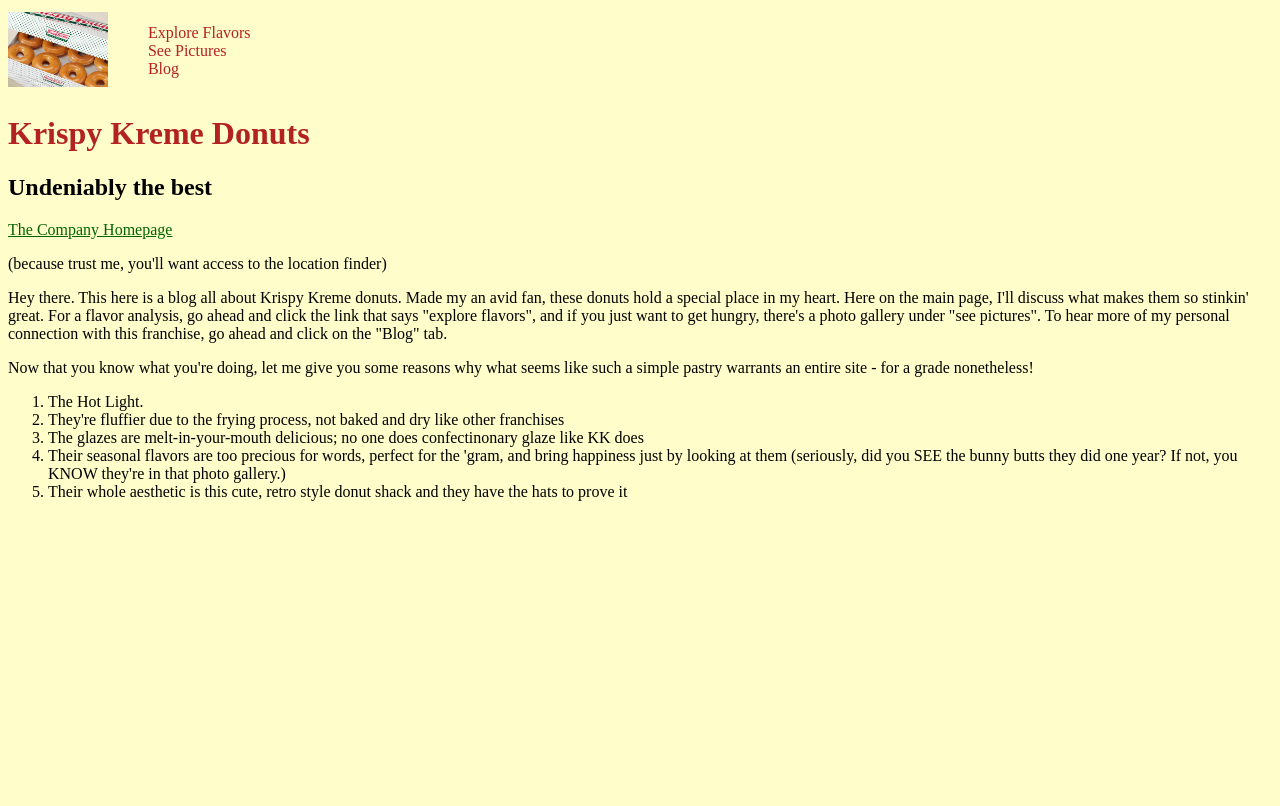
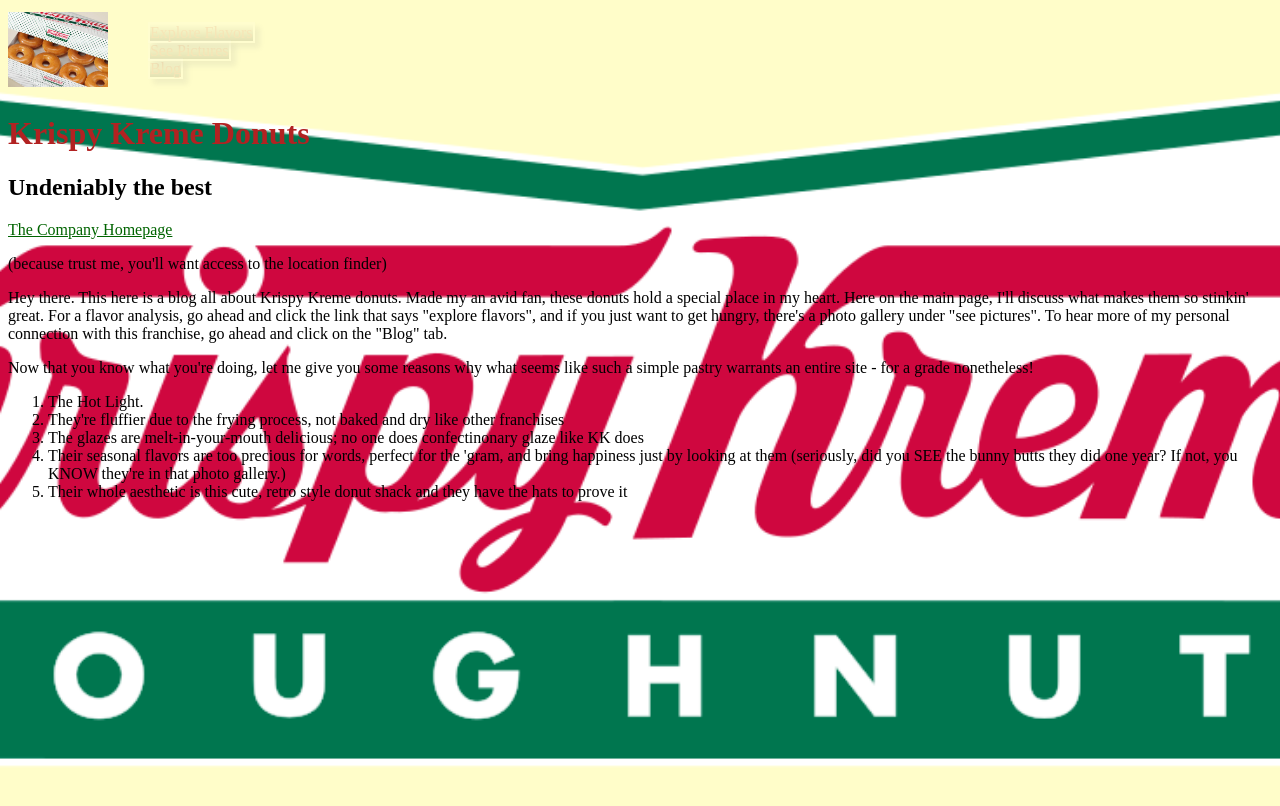
Before and after one commit to cdownin12/assignment3, a plain HTML site: page index.html in a window 1280 px wide. Drawn offline with Linux system fonts and the light colour scheme; files whose address does not match are found by name.

Commit message:
Class Updates

```diff
--- a/css/styles.css
+++ b/css/styles.css
@@ -13,11 +13,20 @@
 }
 body {
     background-color: #fffdc9;
-}
+    background-image: url(images/logo.png);
+    background-image: linear-gradient(rgba(0,0,0));
+    background-size:cover;
+    background-position: center;
+    min-height:100vh;
 
 nav ul li a {
     color:firebrick;
     text-decoration: none;
+    border: 2px solid #ffffff;
+    border-radius: 50 px;
+    box-shadow: 5px 5px 5px #828282;
+    background-color: #ffffff; opacity: 0.1;
+    background-image: linear-gradient(#ffffff,#000000)
 }
 
 nav ul li {
@@ -39,3 +48,4 @@
     align-items: center;
 
 }
+.container
```
Also changed, not shown: blog.html (+1 -0 lines), css/flavors.html (renamed from flavors.html), css/images/cake.jpg (renamed from images/cake.jpg), css/images/donuts.jpg (renamed from images/donuts.jpg), css/images/fourth.jpg (renamed from images/fourth.jpg), css/images/gif.gif (renamed from images/gif.gif), css/images/glazed.jpg (renamed from images/glazed.jpg), css/images/halloween.jpg (renamed from images/halloween.jpg), css/images/krispykreme.jpg (renamed from images/krispykreme.jpg), css/images/logo.png (added), css/images/pack.jpg (renamed from images/pack.jpg), css/images/seasonal.jpg (renamed from images/seasonal.jpg), css/images/spring.jpg (renamed from images/spring.jpg), css/images/valentines.jpg (renamed from images/valentines.jpg), 1 more files.
